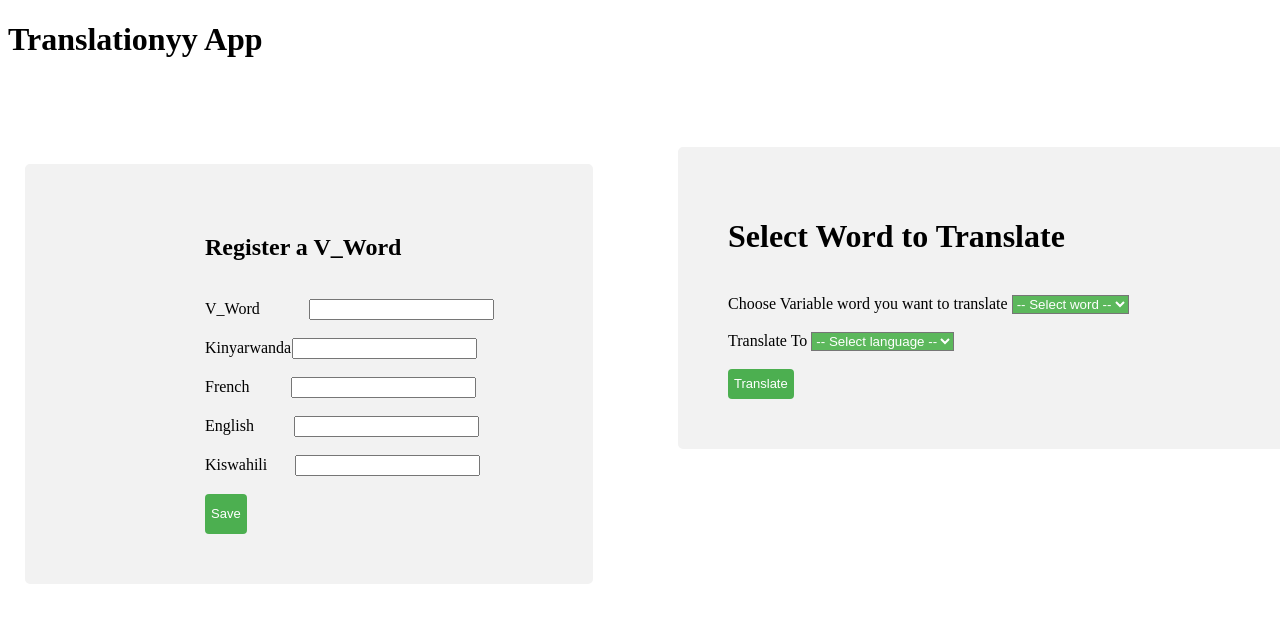
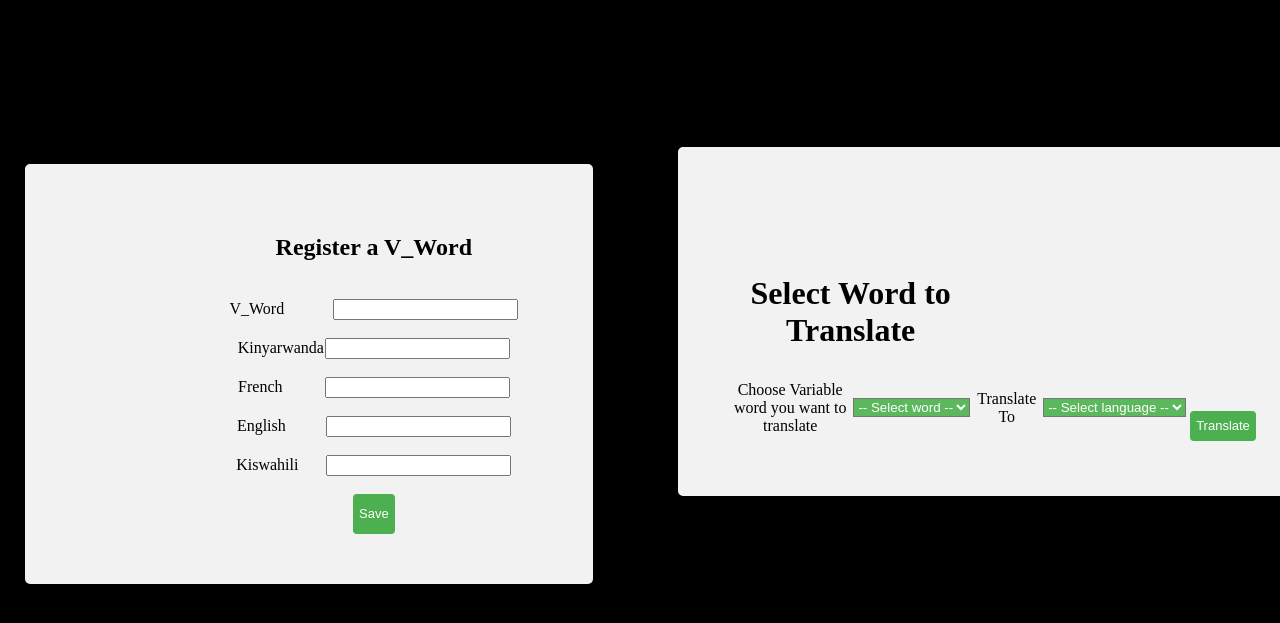
Before and after one commit to toHeroku/angetranslation, a PHP site: page / in a window 1280 px wide; the page is wider, and only the part inside the window is pictured. Shown: the top 623 px of that part. Run offline with PHP 8.4, Linux system fonts and the light colour scheme; data that the repository does not hold is empty.

Commit message:
Update index.php

```diff
--- a/index.php
+++ b/index.php
@@ -5,7 +5,12 @@
 	<meta charset="utf-8">
 	<title>Translation App</title>
 	 <style type="text/css">
+	 body
+	 {
+	 	text-align: center;
+         background-color:black;
 
+	 }
      form{
       background-color:grey;
       background-color:#f2f2f2;
@@ -35,7 +40,7 @@
 	 </style>
 </head>
 <body>
-<h1 >Translationyy App</h1>
+<h1 >Translation App</h1>
 <div>
 <?php
         $word = filter_input(INPUT_POST,'word');
@@ -117,10 +122,12 @@ mysqli_close($conn); // Close connection
 
 
        <form method="POST" style="width:60%; background_color:black; margin-top:-437px">
+	   <table>
 
        <!-- <table bgcolor="whitesmoke" width="50%;height:70%" cellspacing="20" border="0"> -->
 				<tr ><td colspan="2"><h1>Select Word to Translate</h1></tr>
                 <br/>
+
 	<tr>
 	<td> Choose Variable word you want to translate</td>
 	<td><!-- <select name="status" id="status" onchange="sayIt()">
@@ -228,7 +235,7 @@ mysqli_close($conn); // Close connection
 
 
 </table>
-
+		</form>
 
 </body>
 </html>
```
